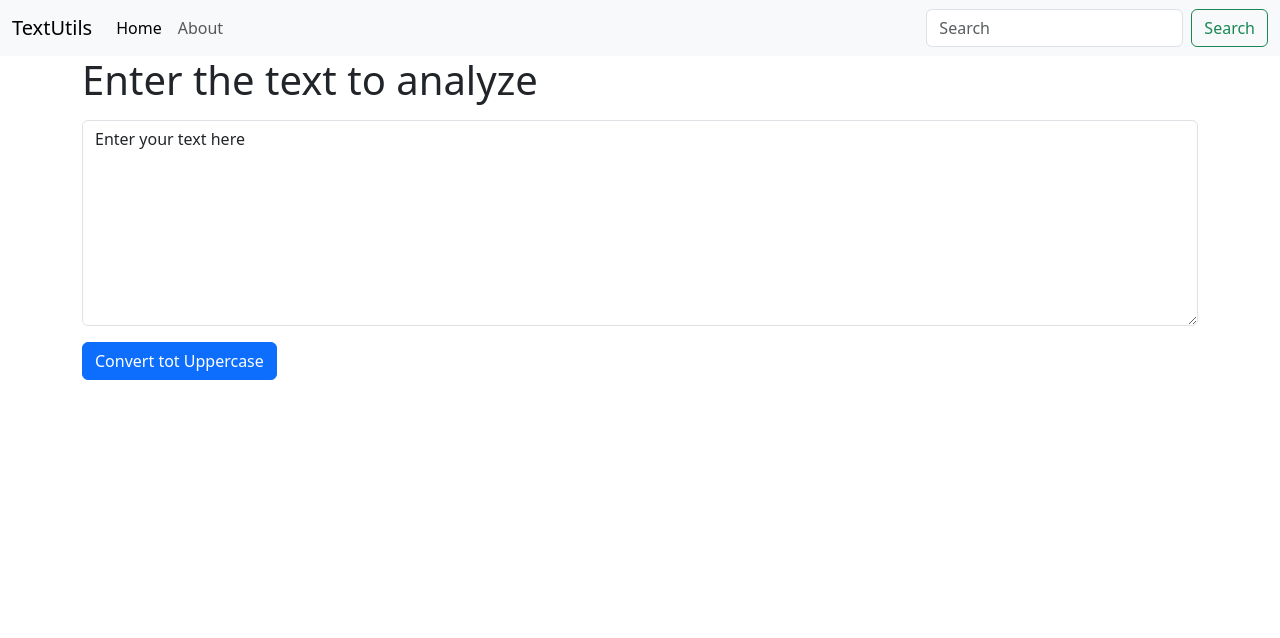
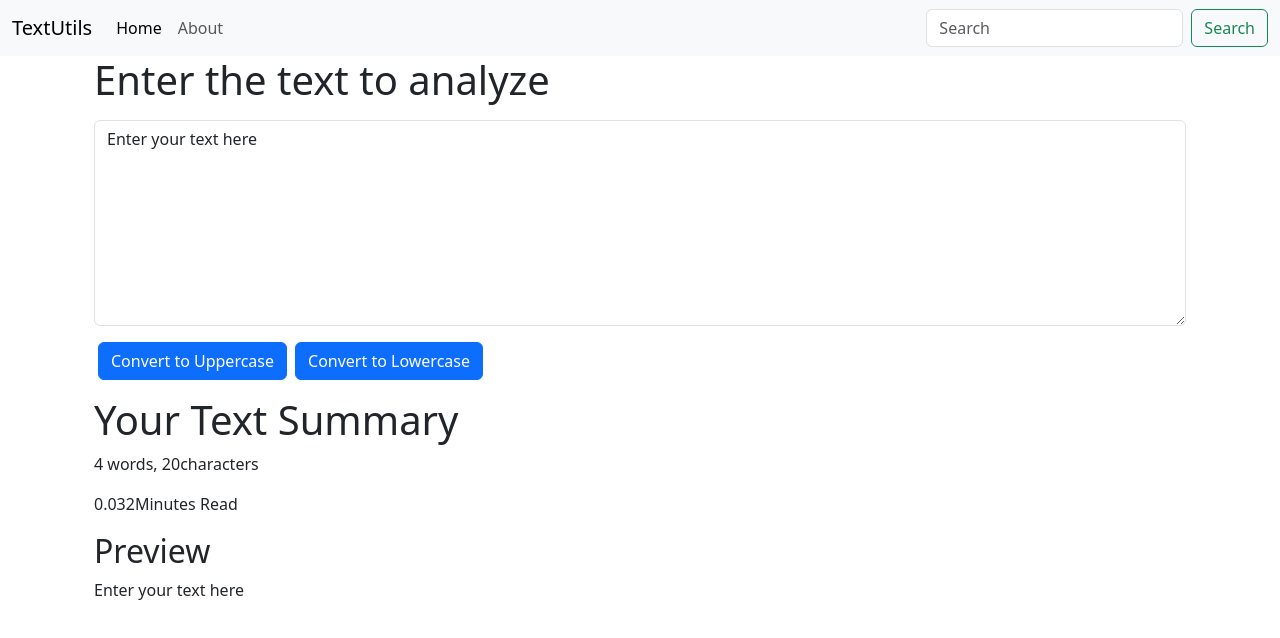
Before and after one commit to JoshiNirdesh/practice-react, a React (Vite) app in the folder React/: page / in a window 1280 px wide. Shown: the top 638 px of the page. Built offline with nearby package versions, Linux system fonts and the light colour scheme.

Commit message:
lower case

```diff
--- a/React/src/componets/TextForm.jsx
+++ b/React/src/componets/TextForm.jsx
@@ -3,15 +3,20 @@
 const TextForm = (props) => {
   const [text, setText] = useState("Enter your text here");
 
-  const handleCLick = () => {
+  const handleUpCLick = () => {
     let newText = text.toLocaleUpperCase();
+    setText(newText);
+  };
+  const handleLoCLick = () => {
+    let newText = text.toLowerCase();
     setText(newText);
   };
   const handleOnChange = (event) => {
     setText(event.target.value);
   };
   return (
-    <div>
+    <>
+      <div className="container">
         <h1>{props.heading}</h1>
         <div className="mb-3 my-3">
           <textarea
@@ -22,10 +27,23 @@
             rows="8"
           ></textarea>
         </div>
-      <button className="btn btn-primary" onClick={handleCLick}>
-        Convert tot Uppercase
+        <button className="btn btn-primary mx-1" onClick={handleUpCLick}>
+          Convert to Uppercase
+        </button>
+        <button className="btn btn-primary mx-1" onClick={handleLoCLick}>
+          Convert to Lowercase
         </button>
       </div>
+      <div className="container my-3">
+        <h1>Your Text Summary</h1>
+        <p>
+          {text.split(" ").length} words, {text.length}characters
+        </p>
+        <p>{0.008 * text.split(" ").length}Minutes Read</p>
+        <h2>Preview</h2>
+        <p>{text}</p>
+      </div>
+    </>
   );
 };
 
```
Lines whose indentation alone changed are shown as unchanged.
